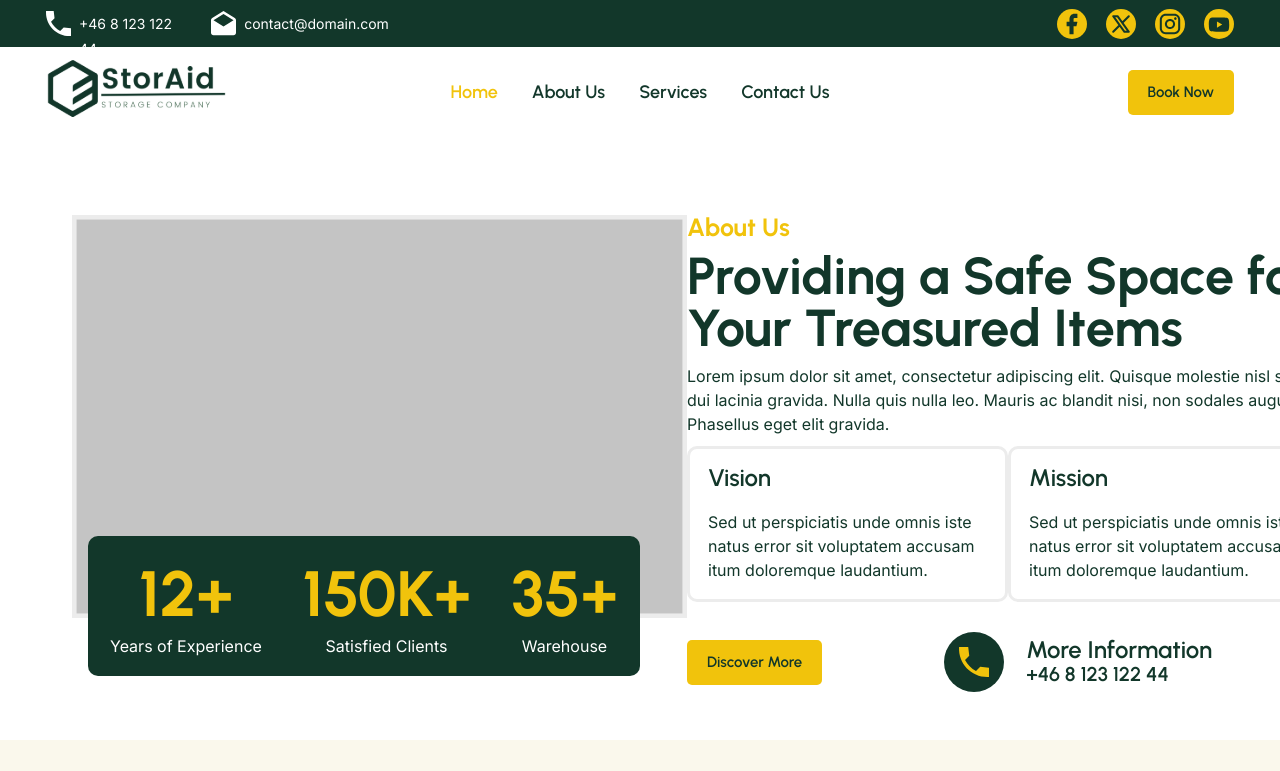
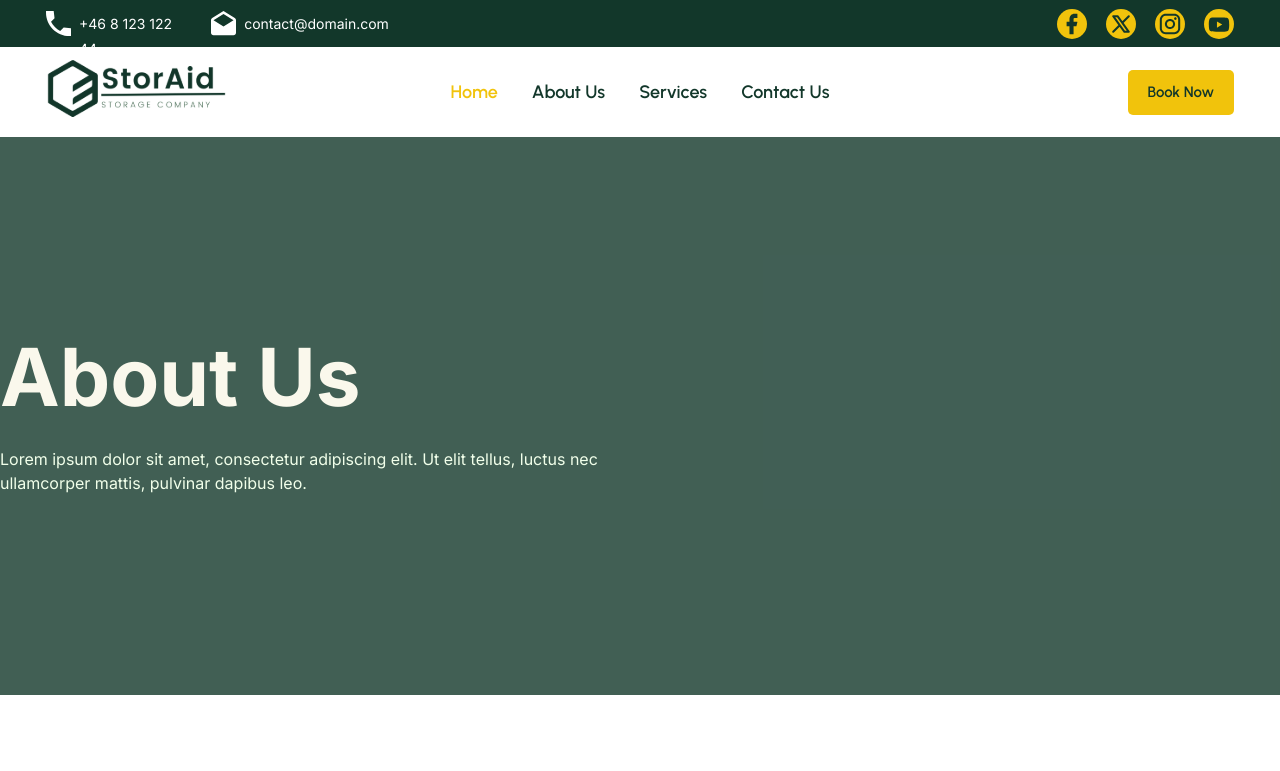
Before and after one commit to JoachimPersson88/storaid_storage_service, a React (Vite) app: page /about in a window 1280 px wide. Shown: the top 771 px of the page. Built offline with nearby package versions, Linux system fonts and the light colour scheme.

Commit message:
"About_Us_Page" 'page.css, About_Page.jsx' Har fixat strukturen och stylingen, har gjort så att stylingen ska bli återanvändbar för kommande sidor.

```diff
--- a/src/project/interface/styles/page.css
+++ b/src/project/interface/styles/page.css
@@ -0,0 +1,14 @@
+.page {
+    background-color: var(--accent_3);
+    .container {
+        padding: 200px 0 200px 0;
+        h1 {
+            color: var(--color_3);
+            margin-bottom: 30px;
+        }
+        .body-text {
+            color: var(--color_4);
+            max-width: 600px;
+        }
+    }
+}
--- a/src/project/pages/About_Page.jsx
+++ b/src/project/pages/About_Page.jsx
@@ -8,6 +8,18 @@ import About_Us from "../components/About_Us";
 export default function About_Page() {
   return (
     <>
+    <section className="page">
+      <div className="container">
+        <h1>
+         About Us
+        </h1>
+        <p className="body-text">
+          Lorem ipsum dolor sit amet, consectetur adipiscing elit.
+          Ut elit tellus, luctus nec ullamcorper mattis, pulvinar dapibus leo.
+        </p>
+      </div>
+
+    </section>
       {/* Återanvända sektioner */}
       <About_Us />
       <Brands />
```
